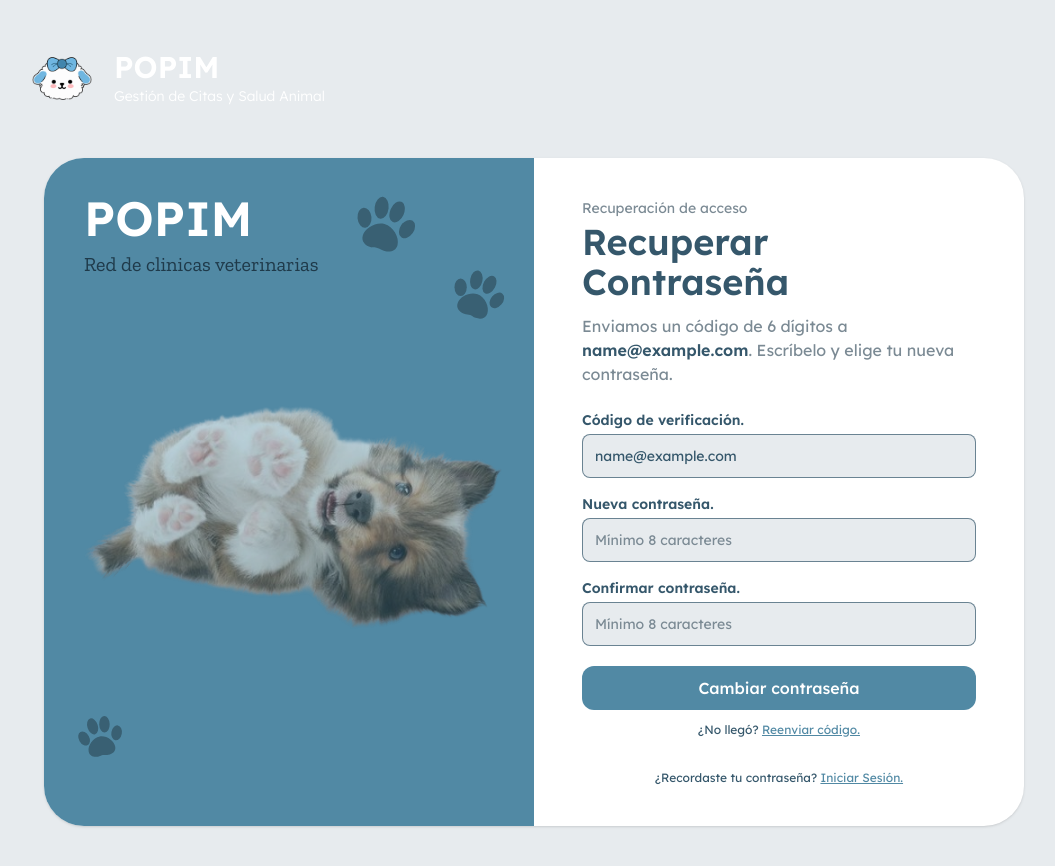
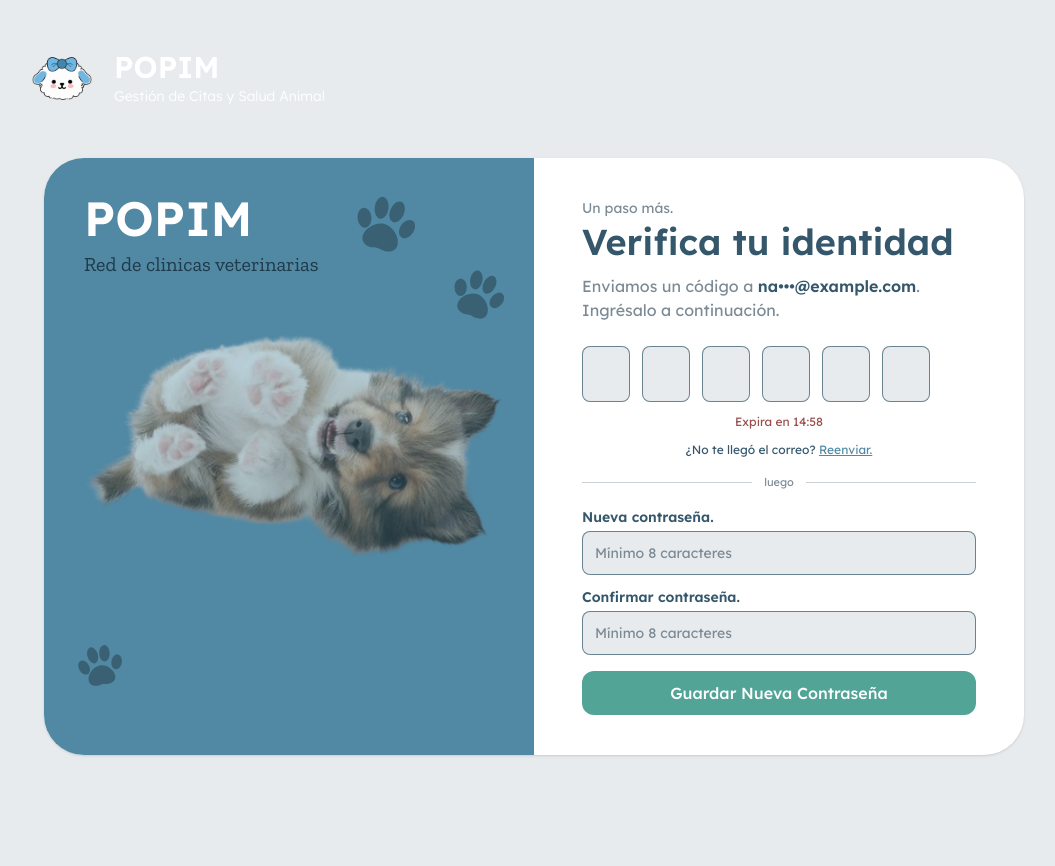
Before and after one commit to Jesileth/POPIM, a Next.js app in the folder frontend-propietario/: page /recuperar-password in a window 1280 px wide. Both pictures are taken after typing "name@example.com" into the empty fields and a click on the button "Enviar Código". Shown: the whole page, without its empty margins (106-1161 px from the left). After the commit the page ends 800 px from the top, so only its background shows below. Built offline with nearby package versions, Linux system fonts and the light colour scheme; no server answers.

Commit message:
menu de verificación de código

```diff
--- a/frontend-propietario/src/app/(auth)/layout.js
+++ b/frontend-propietario/src/app/(auth)/layout.js
@@ -3,9 +3,11 @@
 
 "use client";
 
+import { useState } from "react";
 import { usePathname } from "next/navigation";
 import HeaderPopim from "@/Componentes/HeaderPopim";
 import PanelPopim from "@/Componentes/PanelPopim";
+import { PanelContexto } from "@/lib/panelContexto";
 
 // En qué lado va el panel azul y qué lema muestra en cada pantalla.
 // Para cambiar un lado, cambia "izquierda" por "derecha" (o al revés).
@@ -17,7 +19,7 @@ const CONFIG_PANEL = {
   "/recuperar-password": { lado: "izquierda", lema: "¿Olvidaste tu contraseña?" },
 };
 
-export default function AuthLayout({ children }) {
+/*export default function AuthLayout({ children }) {
   const ruta = usePathname();
   const { lado, lema } = CONFIG_PANEL[ruta] ?? CONFIG_PANEL["/login"];
   const panelDerecha = lado === "derecha";
@@ -27,7 +29,7 @@ export default function AuthLayout({ children }) {
       <HeaderPopim />
 
       <div className="relative mx-auto mt-10 min-h-125 max-w-245 overflow-hidden rounded-[40px] bg-white shadow-sm">
-        {/* Panel azul: se desliza de un lado al otro (solo en pantallas grandes) */}
+        {/* Panel azul: se desliza de un lado al otro (solo en pantallas grandes) }
         <div
           aria-hidden="true"
           className={`absolute inset-y-0 left-0 z-10 hidden w-1/2 transition-transform duration-700 ease-in-out motion-reduce:transition-none lg:block ${
@@ -37,7 +39,7 @@ export default function AuthLayout({ children }) {
           <PanelPopim lema={lema} />
         </div>
 
-        {/* Formulario: ocupa la mitad que el panel deja libre */}
+        {/* Formulario: ocupa la mitad que el panel deja libre }
         <div
           className={`flex min-h-125 lg:w-1/2 ${
             panelDerecha ? "lg:ml-0" : "lg:ml-[50%]"
@@ -53,4 +55,53 @@ export default function AuthLayout({ children }) {
       </div>
     </main>
   );
+}*/
+
+export default function AuthLayout({ children }) {
+  const ruta = usePathname();
+  const [lemaExtra, setLemaExtra] = useState(null);
+  const [rutaVista, setRutaVista] = useState(ruta);
+
+  // Al cambiar de pantalla se descarta el lema especial
+  if (ruta !== rutaVista) {
+    setRutaVista(ruta);
+    setLemaExtra(null);
+  }
+
+  const { lado, lema } = CONFIG_PANEL[ruta] ?? CONFIG_PANEL["/login"];
+  const panelDerecha = lado === "derecha";
+
+  return (
+    <PanelContexto.Provider value={{ fijarLema: setLemaExtra }}>
+      <main className="px-4 py-6 sm:px-8 sm:py-10">
+        <HeaderPopim />
+
+        <div className="relative mx-auto mt-10 min-h-125 max-w-245 overflow-hidden rounded-[40px] bg-white shadow-sm">
+          {/* Panel azul: se desliza de un lado al otro (solo en pantallas grandes) */}
+          <div
+            aria-hidden="true"
+            className={`absolute inset-y-0 left-0 z-10 hidden w-1/2 transition-transform duration-700 ease-in-out motion-reduce:transition-none lg:block ${
+              panelDerecha ? "translate-x-full" : "translate-x-0"
+            }`}
+          >
+            <PanelPopim lema={lemaExtra ?? lema} />
+          </div>
+
+          {/* Formulario: ocupa la mitad que el panel deja libre */}
+          <div
+            className={`flex min-h-125 lg:w-1/2 ${
+              panelDerecha ? "lg:ml-0" : "lg:ml-[50%]"
+            }`}
+          >
+            <div
+              key={ruta}
+              className="flex w-full animate-aparecer flex-col justify-center px-8 py-10 motion-reduce:animate-none sm:px-12"
+            >
+              {children}
+            </div>
+          </div>
+        </div>
+      </main>
+    </PanelContexto.Provider>
+  );
 }
--- a/frontend-propietario/src/app/(auth)/recuperar-password/page.js
+++ b/frontend-propietario/src/app/(auth)/recuperar-password/page.js
@@ -1,13 +1,16 @@
 "use client";
 
-import { useState } from "react";
+import { useEffect, useState } from "react";
 import Link from "next/link";
 import { useRouter } from "next/navigation";
 import CampoTexto from "@/Componentes/CampoTexto";
+import CodigoOtp from "@/Componentes/CodigoOtp";
 import BotonPrimario from "@/Componentes/BotonPrimario";
 import Mensaje from "@/Componentes/Mensaje";
+import { usePanel } from "@/lib/panelContexto";
 import { confirmarRecuperacion, solicitarCodigo } from "@/servicios/auth";
 import {
+  enmascararEmail,
   normalizarEmail,
   validarCodigo,
   validarConfirmacion,
@@ -15,14 +18,38 @@ import {
   validarPassword,
 } from "@/lib/validaciones";
 
+const DURACION_CODIGO = 15 * 60; // 15 minutos (REQ-001 y RNF-15)
+
+function formatearTiempo(segundos) {
+  const minutos = String(Math.floor(segundos / 60)).padStart(2, "0");
+  const resto = String(segundos % 60).padStart(2, "0");
+  return `${minutos}:${resto}`;
+}
+
 export default function RecuperarPasswordPage() {
   const router = useRouter();
+  const { fijarLema } = usePanel();
+
   const [paso, setPaso] = useState("correo"); // "correo" o "codigo"
   const [correo, setCorreo] = useState("");
+  const [codigo, setCodigo] = useState("");
+  const [segundos, setSegundos] = useState(DURACION_CODIGO);
   const [errores, setErrores] = useState({});
   const [errorGeneral, setErrorGeneral] = useState("");
-  const [infoReenvio, setInfoReenvio] = useState("");
+  const [info, setInfo] = useState("");
   const [cargando, setCargando] = useState(false);
+
+  // Cuenta regresiva: solo corre en el paso 2.
+  // Es visual: el backend es quien decide si el código sigue vigente.
+  useEffect(() => {
+    if (paso !== "codigo") return;
+    const reloj = setInterval(() => {
+      setSegundos((actual) => (actual > 0 ? actual - 1 : 0));
+    }, 1000);
+    return () => clearInterval(reloj);
+  }, [paso]);
+
+  const expirado = segundos === 0;
 
   // PASO 1: pedir el código al correo
   async function pedirCodigo(evento) {
@@ -34,22 +61,27 @@ export default function RecuperarPasswordPage() {
     setErrorGeneral("");
     if (error) return;
 
+    const correoLimpio = normalizarEmail(email);
     setCargando(true);
-    const respuesta = await solicitarCodigo({ email: normalizarEmail(email) });
+    const respuesta = await solicitarCodigo({ email: correoLimpio });
     setCargando(false);
 
     if (!respuesta.ok) {
       setErrorGeneral(respuesta.error);
       return;
     }
-    setCorreo(normalizarEmail(email));
+    setCorreo(correoLimpio);
     setErrores({});
+    setSegundos(DURACION_CODIGO);
     setPaso("codigo");
+    fijarLema("Revisa tu correo.");
   }
 
   async function reenviarCodigo() {
+    setErrores({});
     setErrorGeneral("");
-    setInfoReenvio("");
+    setInfo("");
+
     setCargando(true);
     const respuesta = await solicitarCodigo({ email: correo });
     setCargando(false);
@@ -58,46 +90,56 @@ export default function RecuperarPasswordPage() {
       setErrorGeneral(respuesta.error);
       return;
     }
-    setInfoReenvio("Te enviamos un código nuevo. El anterior ya no sirve.");
+    setCodigo("");
+    setSegundos(DURACION_CODIGO);
+    setInfo("Te enviamos un código nuevo. El anterior ya no sirve.");
   }
 
-  // PASO 2: código + nueva contraseña
-  async function cambiarPassword(evento) {
+  // PASO 2: código + nueva contraseña, todo junto
+  async function guardar(evento) {
     evento.preventDefault();
     const datos = Object.fromEntries(new FormData(evento.currentTarget));
 
     const nuevosErrores = {
-      codigo: validarCodigo(datos.codigo),
+      codigo: validarCodigo(codigo),
       password: validarPassword(datos.password),
       confirmar: validarConfirmacion(datos.password, datos.confirmar),
     };
     setErrores(nuevosErrores);
     setErrorGeneral("");
-    setInfoReenvio("");
+    setInfo("");
     if (Object.values(nuevosErrores).some(Boolean)) return;
+
+    if (expirado) {
+      setErrorGeneral("El código expiró. Pide uno nuevo.");
+      return;
+    }
 
     setCargando(true);
     const respuesta = await confirmarRecuperacion({
       email: correo,
-      codigo: datos.codigo.trim(),
+      codigo,
       password: datos.password,
     });
     setCargando(false);
 
     if (!respuesta.ok) {
-      setErrorGeneral(respuesta.error);
+      // Código incorrecto: se marcan las casillas. Cualquier otro error va en un aviso.
+      if (respuesta.estado === 400) setErrores({ codigo: respuesta.error });
+      else setErrorGeneral(respuesta.error);
       return;
     }
-    router.push("/login"); // el panel vuelve deslizándose a la izquierda
+    router.push("/login"); // el lema especial se descarta solo al cambiar de pantalla
   }
 
   return (
-    <>
-      <p className="text-sm text-popim-muted">Recuperación de acceso</p>
-      <h1 className="mt-1 text-4xl font-semibold text-popim-ink">Recuperar Contraseña</h1>
-
+    <div key={paso} className="animate-aparecer motion-reduce:animate-none">
       {paso === "correo" ? (
         <>
+          <p className="text-sm text-popim-muted">Recuperación de acceso</p>
+          <h1 className="mt-1 text-4xl font-semibold text-popim-ink">
+            Recuperar Contraseña
+          </h1>
           <p className="mt-3 max-w-sm text-base text-popim-muted">
             Ingresa el correo asociado a tu cuenta. Te enviaremos un código de verificación.
           </p>
@@ -118,25 +160,60 @@ export default function RecuperarPasswordPage() {
               seguridad.
             </Mensaje>
           </form>
+
+          <p className="mt-8 text-center text-xs">
+            ¿Recordaste tu contraseña?{" "}
+            <Link href="/login" className="text-popim-primary underline">
+              Iniciar Sesión.
+            </Link>
+          </p>
         </>
       ) : (
         <>
+          <p className="text-sm text-popim-muted">Un paso más.</p>
+          <h1 className="mt-1 text-4xl font-semibold text-popim-ink">
+            Verifica tu identidad
+          </h1>
           <p className="mt-3 max-w-sm text-base text-popim-muted">
-            Enviamos un código de 6 dígitos a{" "}
-            <span className="font-semibold text-popim-ink">{correo}</span>. Escríbelo y
-            elige tu nueva contraseña.
+            Enviamos un código a{" "}
+            <span className="font-semibold text-popim-ink">{enmascararEmail(correo)}</span>.
+            Ingrésalo a continuación.
           </p>
 
-          <form onSubmit={cambiarPassword} noValidate className="mt-6 flex flex-col gap-4">
-            <CampoTexto
-              id="codigo"
-              etiqueta="Código de verificación."
-              placeholder="6 dígitos"
-              inputMode="numeric"
-              autoComplete="one-time-code"
-              maxLength={6}
+          <form onSubmit={guardar} noValidate className="mt-6 flex flex-col gap-3">
+            <CodigoOtp
+              valor={codigo}
+              onChange={setCodigo}
               error={errores.codigo}
+              disabled={expirado}
             />
+
+            <p role="timer" className="text-center text-xs text-popim-alerta">
+              {expirado
+                ? "El código expiró. Pide uno nuevo."
+                : `Expira en ${formatearTiempo(segundos)}`}
+            </p>
+
+            <p className="text-center text-xs">
+              ¿No te llegó el correo?{" "}
+              <button
+                type="button"
+                onClick={reenviarCodigo}
+                disabled={cargando}
+                className="text-popim-primary underline disabled:opacity-60"
+              >
+                Reenviar.
+              </button>
+            </p>
+
+            {info && <Mensaje tipo="info">{info}</Mensaje>}
+
+            <div className="my-1 flex items-center gap-3 text-[11px] text-popim-muted">
+              <span className="h-px flex-1 bg-popim-muted/40" />
+              luego
+              <span className="h-px flex-1 bg-popim-muted/40" />
+            </div>
+
             <CampoTexto
               id="password"
               etiqueta="Nueva contraseña."
@@ -155,30 +232,12 @@ export default function RecuperarPasswordPage() {
             />
 
             {errorGeneral && <Mensaje tipo="error">{errorGeneral}</Mensaje>}
-            {infoReenvio && <Mensaje tipo="info">{infoReenvio}</Mensaje>}
-            <BotonPrimario cargando={cargando}>Cambiar contraseña</BotonPrimario>
+            <BotonPrimario variante="exito" cargando={cargando}>
+              Guardar Nueva Contraseña
+            </BotonPrimario>
           </form>
-
-          <p className="mt-3 text-center text-xs">
-            ¿No llegó?{" "}
-            <button
-              type="button"
-              onClick={reenviarCodigo}
-              disabled={cargando}
-              className="text-popim-primary underline disabled:opacity-60"
-            >
-              Reenviar código.
-            </button>
-          </p>
         </>
       )}
-
-      <p className="mt-8 text-center text-xs">
-        ¿Recordaste tu contraseña?{" "}
-        <Link href="/login" className="text-popim-primary underline">
-          Iniciar Sesión.
-        </Link>
-      </p>
-    </>
+    </div>
   );
 }
--- a/frontend-propietario/src/lib/mock.js
+++ b/frontend-propietario/src/lib/mock.js
@@ -45,5 +45,11 @@ export async function simular(ruta, metodo, cuerpo) {
 
     default:
       return { ok: false, estado: 404, error: "Ruta no encontrada." };
+
+    case "/auth/recuperacion/confirmar":
+      if (cuerpo.codigo !== "123456") {
+        return { ok: false, estado: 400, error: "El código es incorrecto o ya expiró." };
+      }
+      return { ok: true, estado: 200, datos: {} };
   }
 }
--- /dev/null
+++ b/frontend-propietario/src/lib/panelContexto.js
@@ -0,0 +1,8 @@
+
+"use client";
+
+import { createContext, useContext } from "react";
+
+// Permite que una pantalla le pida al layout cambiar el lema del panel azul
+export const PanelContexto = createContext({ fijarLema: () => {} });
+export const usePanel = () => useContext(PanelContexto);
```
